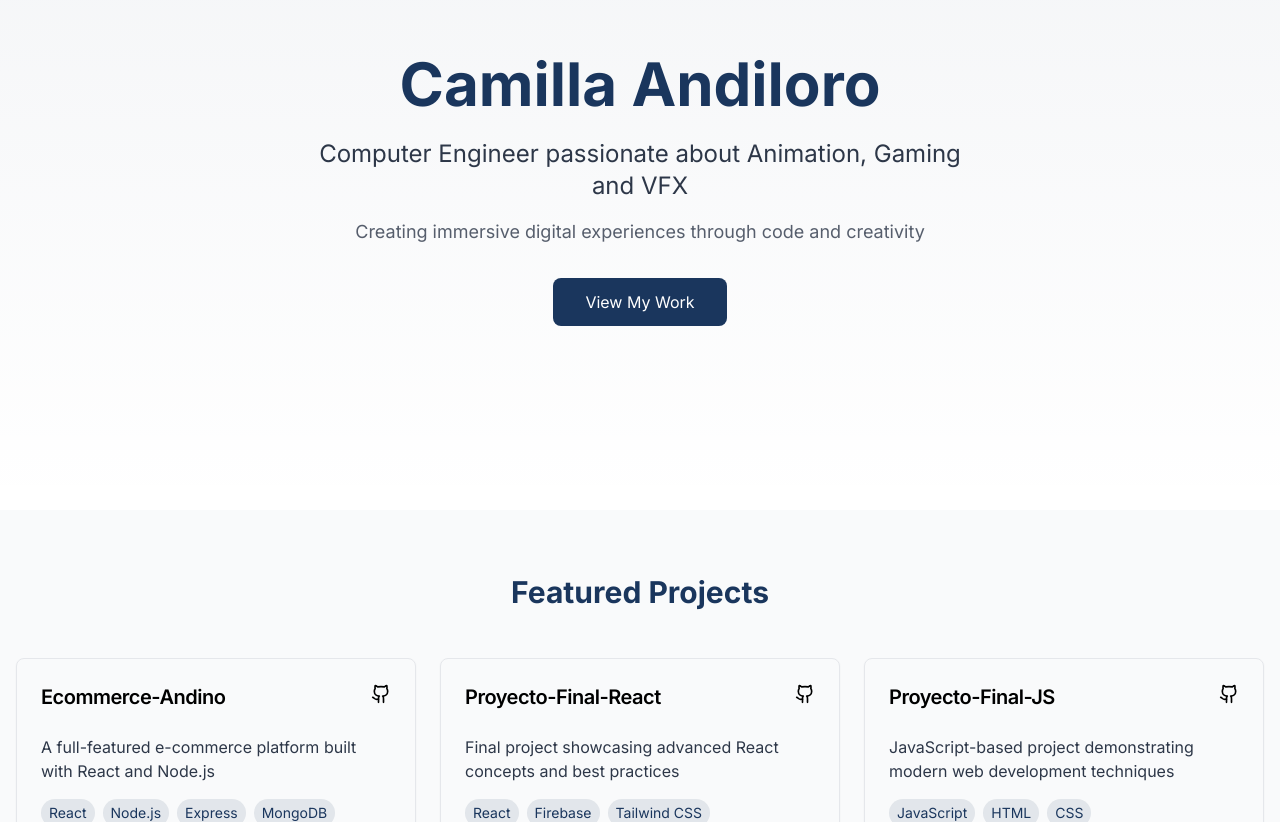
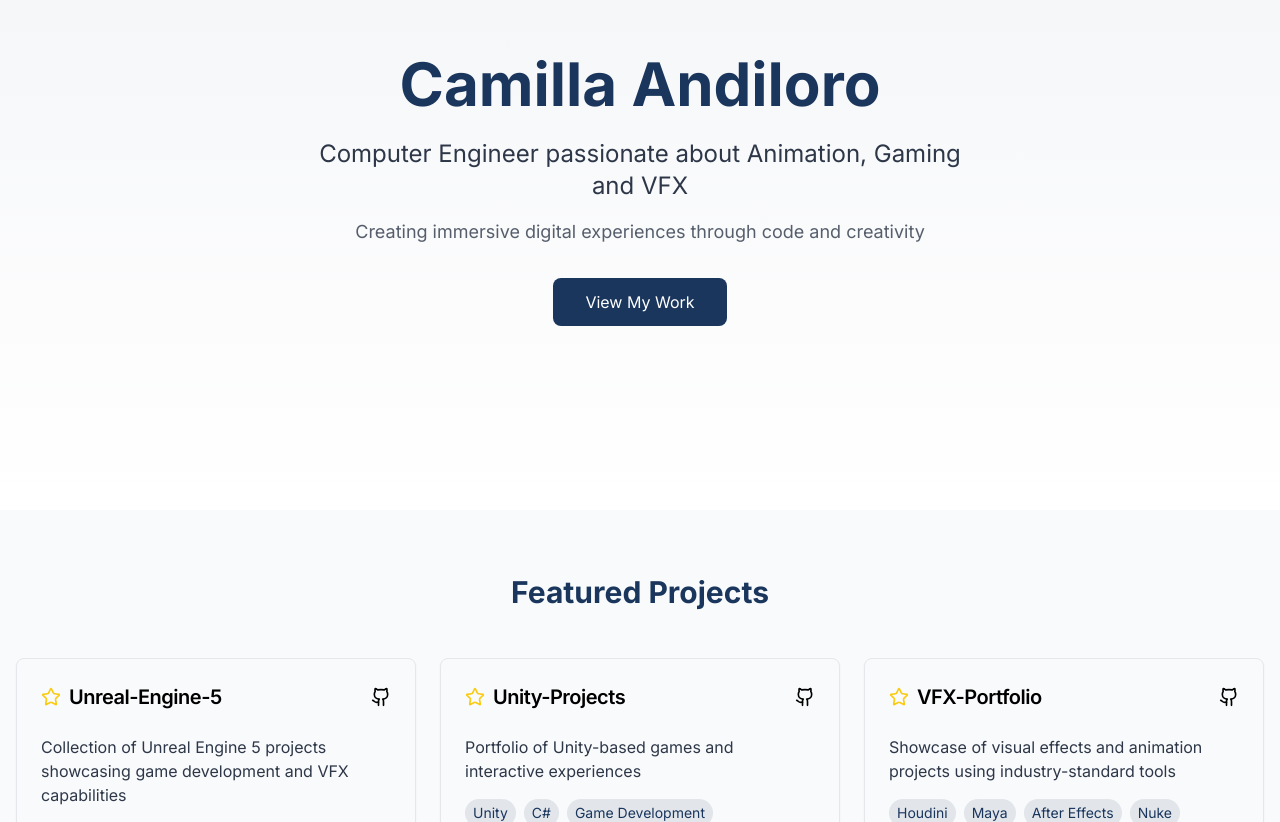
Before and after one commit to camiandi/github-galleria, a React (Vite) app: page / in a window 1280 px wide. Shown: the part 130-952 px from the top of the page. Built offline with nearby package versions, Linux system fonts and the light colour scheme.

Commit message:
Update project cards from pinned repository
Modified the project cards in the Projects component to reflect the projects from the user's pinned repository.
[skip gpt_engineer]

```diff
--- a/src/components/ProjectCard.tsx
+++ b/src/components/ProjectCard.tsx
@@ -1,6 +1,6 @@
 import React from "react";
 import { Card, CardContent, CardHeader, CardTitle } from "@/components/ui/card";
-import { ExternalLink, Github } from "lucide-react";
+import { Github, Star } from "lucide-react";
 
 interface ProjectCardProps {
   title: string;
@@ -10,13 +10,15 @@ interface ProjectCardProps {
   technologies: string[];
 }
 
-const ProjectCard = ({ title, description, githubUrl, demoUrl, technologies }: ProjectCardProps) => {
+const ProjectCard = ({ title, description, githubUrl, technologies }: ProjectCardProps) => {
   return (
     <Card className="group hover:shadow-lg transition-shadow duration-300 overflow-hidden">
       <CardHeader className="space-y-1">
         <CardTitle className="text-xl flex items-center justify-between">
+          <div className="flex items-center gap-2">
+            <Star className="h-5 w-5 text-yellow-400" />
             {title}
-          <div className="space-x-2">
+          </div>
           <a
             href={githubUrl}
             target="_blank"
@@ -25,17 +27,6 @@ const ProjectCard = ({ title, description, githubUrl, demoUrl, technologies }: P
           >
             <Github className="h-5 w-5" />
           </a>
-            {demoUrl && (
-              <a
-                href={demoUrl}
-                target="_blank"
-                rel="noopener noreferrer"
-                className="inline-block hover:text-accent transition-colors"
-              >
-                <ExternalLink className="h-5 w-5" />
-              </a>
-            )}
-          </div>
         </CardTitle>
       </CardHeader>
       <CardContent>
--- a/src/components/Projects.tsx
+++ b/src/components/Projects.tsx
@@ -4,22 +4,22 @@ import ProjectCard from "./ProjectCard";
 const Projects = () => {
   const projects = [
     {
-      title: "Ecommerce-Andino",
-      description: "A full-featured e-commerce platform built with React and Node.js",
-      githubUrl: "https://github.com/camiandi/Ecommerce-Andino",
-      technologies: ["React", "Node.js", "Express", "MongoDB"],
+      title: "Unreal-Engine-5",
+      description: "Collection of Unreal Engine 5 projects showcasing game development and VFX capabilities",
+      githubUrl: "https://github.com/camiandiloro/Unreal-Engine-5",
+      technologies: ["Unreal Engine 5", "C++", "Blueprints", "VFX"],
     },
     {
-      title: "Proyecto-Final-React",
-      description: "Final project showcasing advanced React concepts and best practices",
-      githubUrl: "https://github.com/camiandi/Proyecto-Final-React",
-      technologies: ["React", "Firebase", "Tailwind CSS"],
+      title: "Unity-Projects",
+      description: "Portfolio of Unity-based games and interactive experiences",
+      githubUrl: "https://github.com/camiandiloro/Unity-Projects",
+      technologies: ["Unity", "C#", "Game Development", "3D Animation"],
     },
     {
-      title: "Proyecto-Final-JS",
-      description: "JavaScript-based project demonstrating modern web development techniques",
-      githubUrl: "https://github.com/camiandi/Proyecto-Final-JS",
-      technologies: ["JavaScript", "HTML", "CSS"],
+      title: "VFX-Portfolio",
+      description: "Showcase of visual effects and animation projects using industry-standard tools",
+      githubUrl: "https://github.com/camiandiloro/VFX-Portfolio",
+      technologies: ["Houdini", "Maya", "After Effects", "Nuke"],
     },
   ];
 
```
Lines whose indentation alone changed are shown as unchanged.
